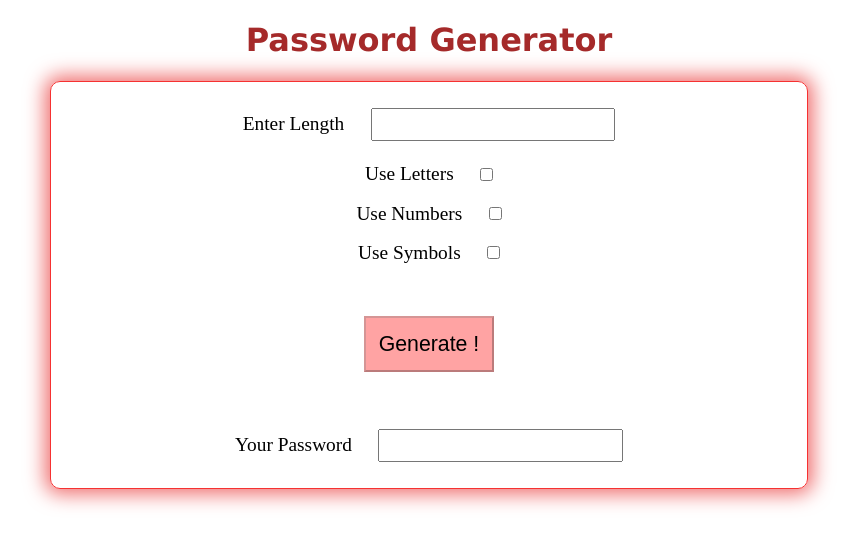
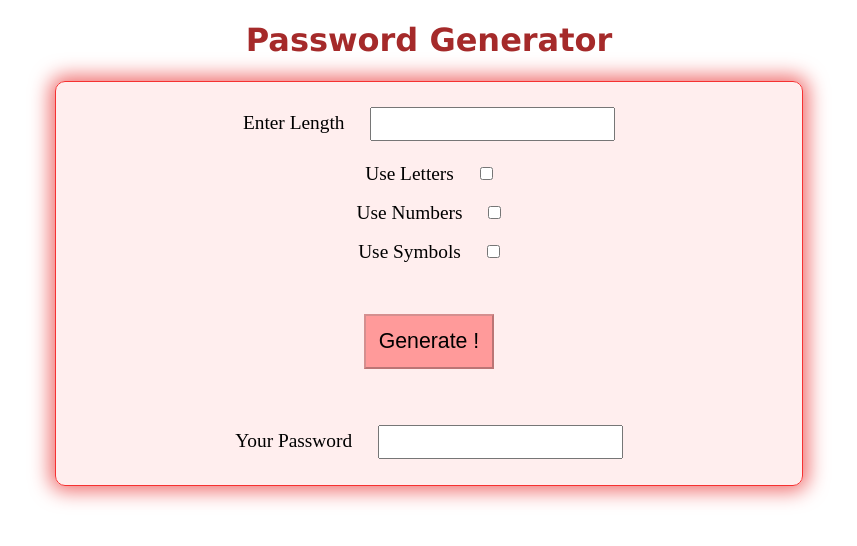
Before and after one commit to pratyushvatsalshukla/Password-Generating-App, an Angular app in the folder passwordgeneratingapp/: page / in a window 1280 px wide. Shown: the top 546 px of the page, without its empty margins (211-1068 px from the left). Built offline with nearby package versions, Linux system fonts and the light colour scheme.

Commit message:
Gave Final Touch
End !!

```diff
--- a/passwordgeneratingapp/src/app/app.component.html
+++ b/passwordgeneratingapp/src/app/app.component.html
@@ -1,3 +1,4 @@
+<body>
 <h1>Password Generator</h1>
 <div id ="main-id">
 <div>
@@ -24,3 +25,4 @@
   <input type = "text" [value]= "getPassword()"/>
 </div>
 </div>
+</body>
--- a/passwordgeneratingapp/src/styles.css
+++ b/passwordgeneratingapp/src/styles.css
@@ -12,6 +12,7 @@ h1{
     border: 1px solid rgb(246, 49, 49) ;
     border-radius: 10px;
     box-shadow: 0px 0px 20px 5px #ef6d6d;
+    background-color: #ffc1c147;
 }
 #main-id:hover{
     transform: scale(1.05);
```
